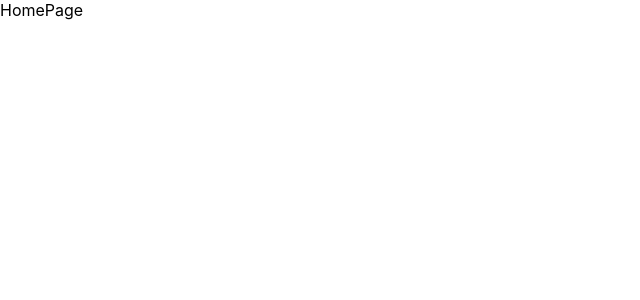
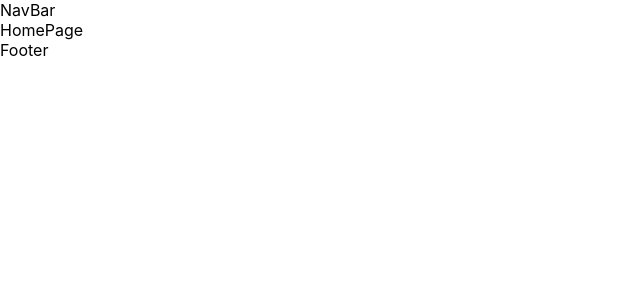
Before and after one commit to ionescuflorin/nexus-next-commerce, a Next.js app: page / in a window 1280 px wide. Shown: the top 300 px of the page, without its empty margins (0-640 px from the left). Built offline with nearby package versions, Linux system fonts and the light colour scheme.

Commit message:
[docs]: Add layout component

```diff
--- /dev/null
+++ b/components/footer.tsx
@@ -0,0 +1,5 @@
+const Footer = () => {
+  return <div>Footer</div>;
+};
+
+export default Footer;
--- /dev/null
+++ b/components/layout.tsx
@@ -0,0 +1,12 @@
+import Navbar from './navbar';
+import Footer from './footer';
+
+export default function Layout({ children }: any) {
+  return (
+    <>
+      <Navbar />
+      <main>{children}</main>
+      <Footer />
+    </>
+  );
+}
--- /dev/null
+++ b/components/navbar.tsx
@@ -0,0 +1,7 @@
+const NavBar = () => {
+  return (
+    <div>NavBar</div>
+  )
+}
+
+export default NavBar
--- a/pages/_app.tsx
+++ b/pages/_app.tsx
@@ -1,8 +1,13 @@
-import '../styles/globals.scss'
-import type { AppProps } from 'next/app'
+import '../styles/globals.scss';
+import type { AppProps } from 'next/app';
+import Layout from '../components/layout';
 
 function MyApp({ Component, pageProps }: AppProps) {
-  return <Component {...pageProps} />
+  return (
+    <Layout>
+      <Component {...pageProps} />
+    </Layout>
+  );
 }
 
-export default MyApp
+export default MyApp;
```
